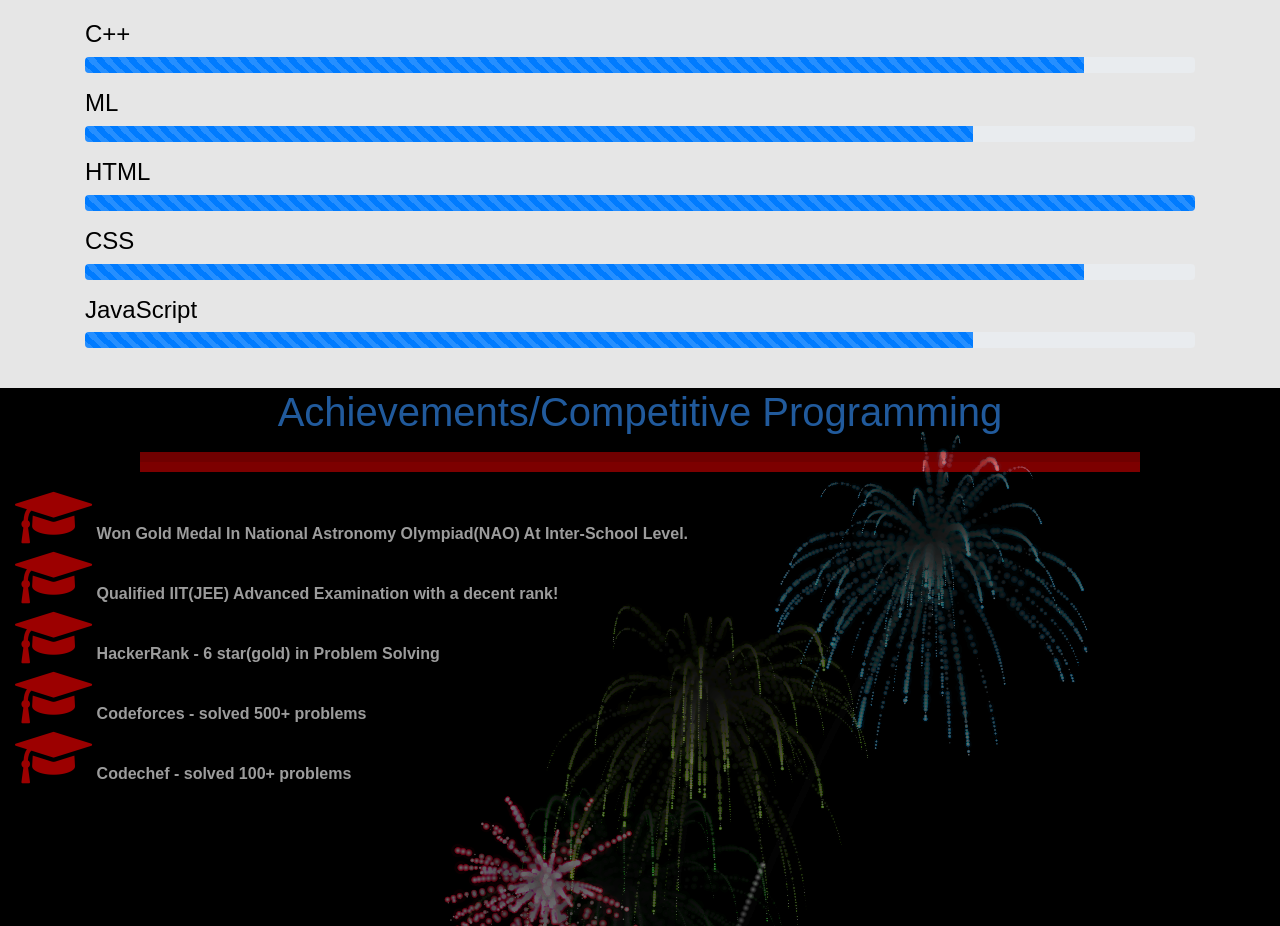
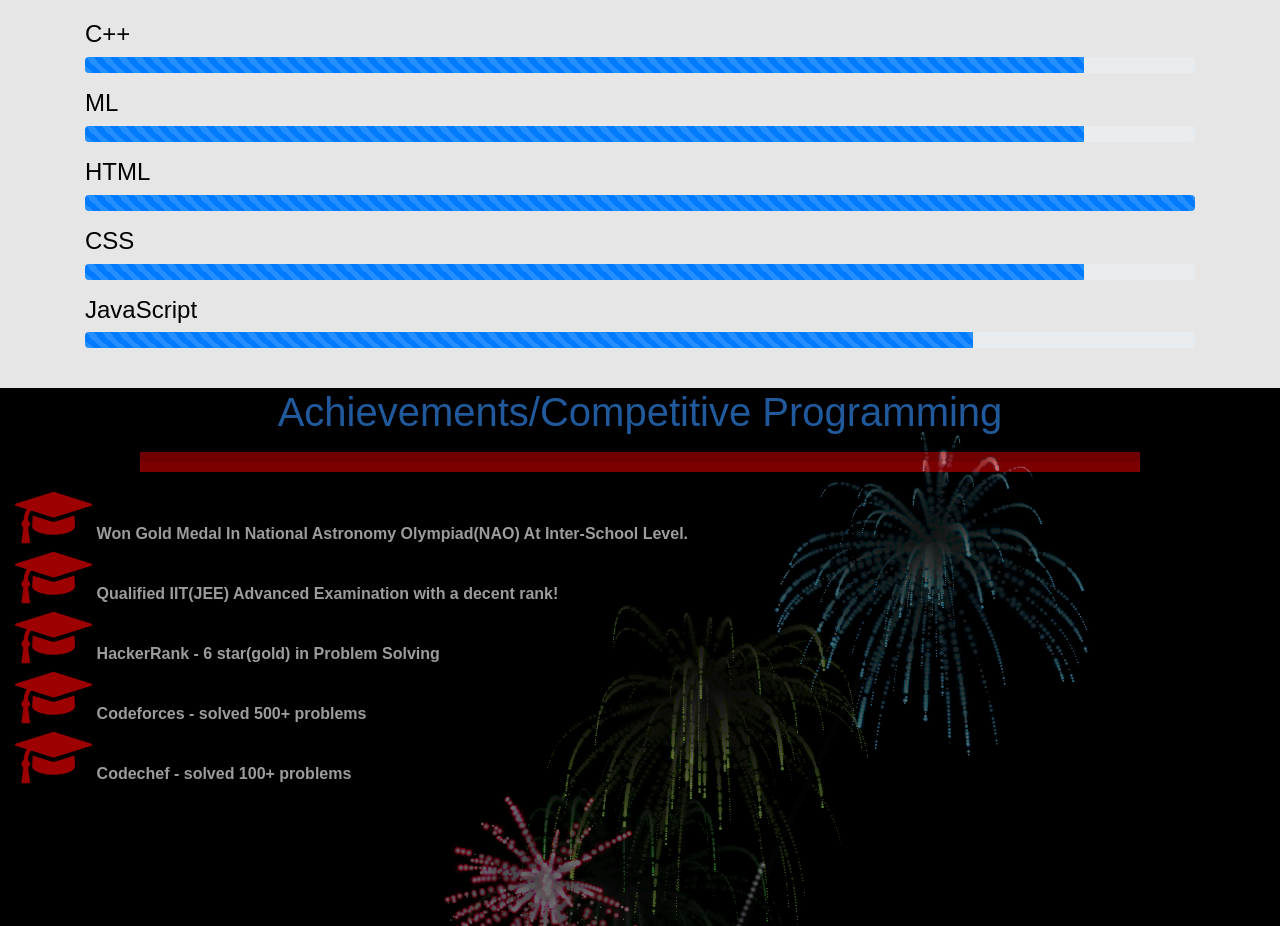
Before and after one commit to Abhithakur98/Resume_, a plain HTML site: page index.html in a window 1280 px wide. Shown: the part 1081-2007 px from the top of the page. Drawn offline with nearby package versions, Linux system fonts and the light colour scheme; a script that the page names is missing.

Commit message:
Update index.html

```diff
--- a/index.html
+++ b/index.html
@@ -121,7 +121,7 @@
             </div>
                  <h4 style="color:black">ML</h4>
              <div class="progress mb-3">
-                <div class="progress-bar progress-bar-striped progress-bar-animated" style="width:80%"></div>
+                <div class="progress-bar progress-bar-striped progress-bar-animated" style="width:90%"></div>
             </div>
              <h4 style="color:black">HTML</h4>
              <div class="progress mb-3">
```
